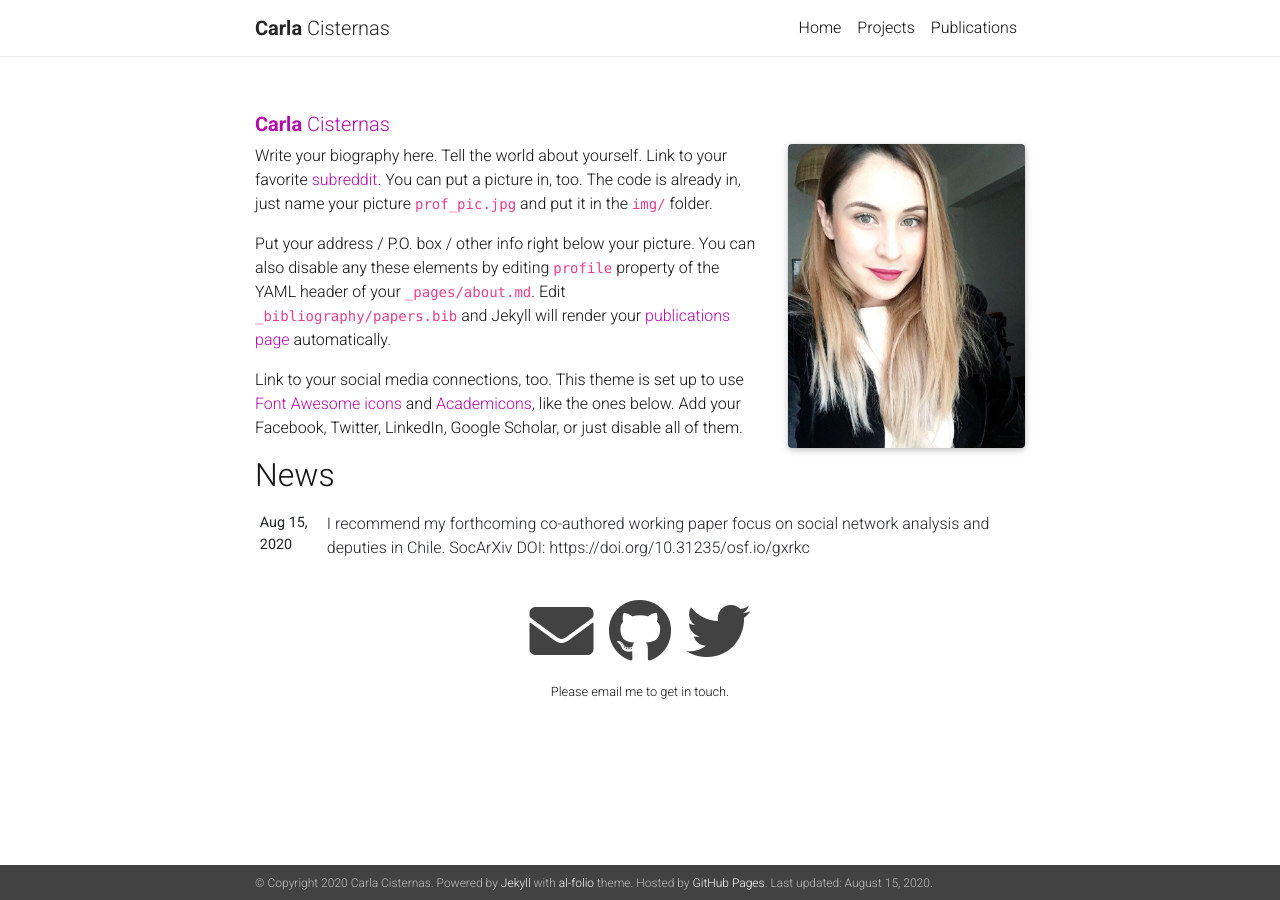
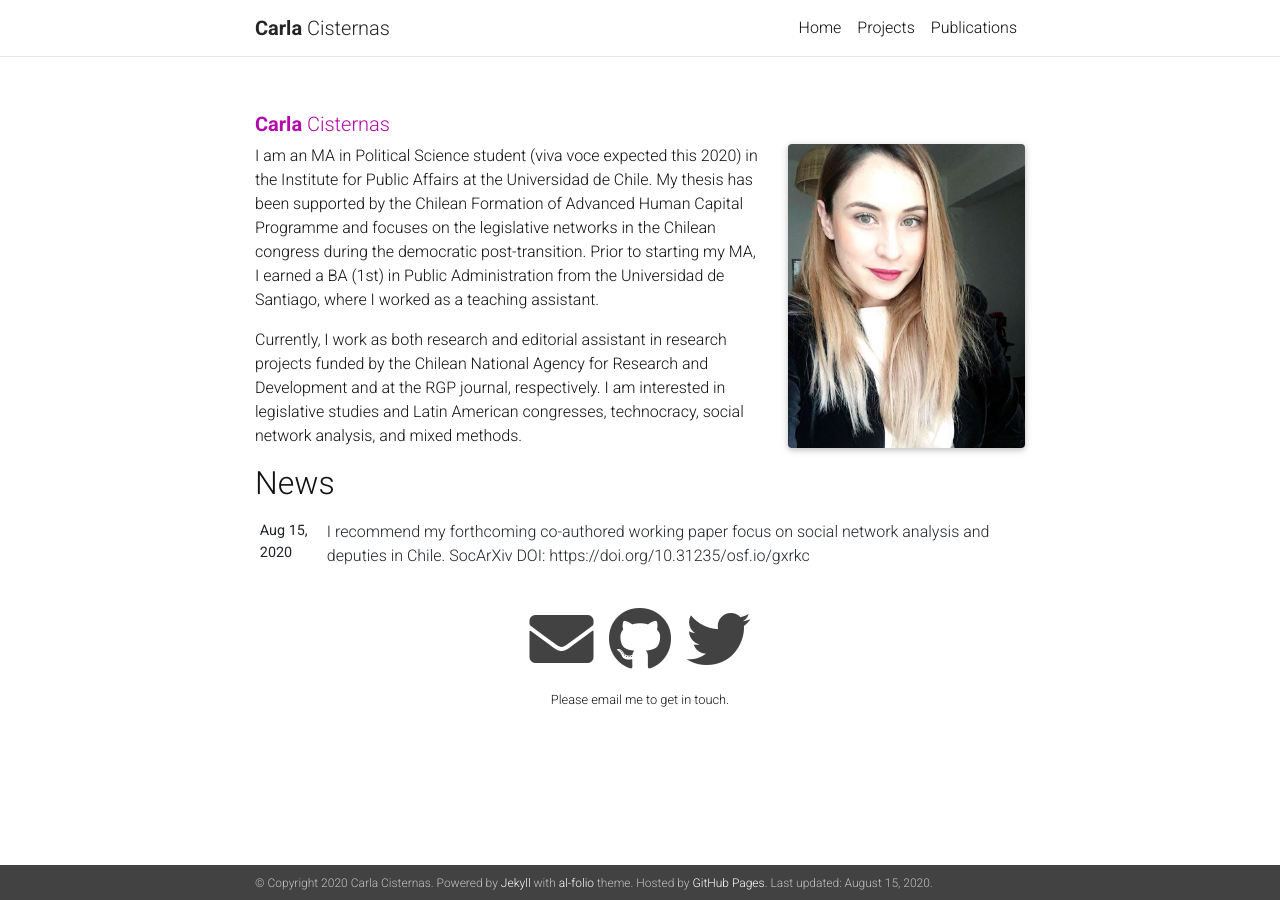
Before and after one commit to training-datalab/carlacisternas.com, a Jekyll site: the page built from _pages/about.md, in a window 1280 px wide. Built offline with Jekyll 4.4.1, drawn with Linux system fonts in a browser that asks for light colours; nearby versions of some CDN libraries; a style sheet for code colours, icons or effects is not loaded.

Commit message:
Update about.md

```diff
--- a/_pages/about.md
+++ b/_pages/about.md
@@ -16,8 +16,6 @@ news: true
 social: true
 ---
 
-Write your biography here. Tell the world about yourself. Link to your favorite [subreddit](http://reddit.com){:target="\_blank"}. You can put a picture in, too. The code is already in, just name your picture `prof_pic.jpg` and put it in the `img/` folder.
+I am an MA in Political Science student (viva voce expected this 2020) in the Institute for Public Affairs at the Universidad de Chile. My thesis has been supported by the Chilean Formation of Advanced Human Capital Programme and focuses on the legislative networks in the Chilean congress during the democratic post-transition. Prior to starting my MA, I earned a BA (1st) in Public Administration from the Universidad de Santiago, where I worked as a teaching assistant.
 
-Put your address / P.O. box / other info right below your picture. You can also disable any these elements by editing `profile` property of the YAML header of your `_pages/about.md`. Edit `_bibliography/papers.bib` and Jekyll will render your [publications page](/al-folio/publications/) automatically.
-
-Link to your social media connections, too. This theme is set up to use [Font Awesome icons](http://fortawesome.github.io/Font-Awesome/){:target="\_blank"} and [Academicons](https://jpswalsh.github.io/academicons/){:target="\_blank"}, like the ones below. Add your Facebook, Twitter, LinkedIn, Google Scholar, or just disable all of them.
+Currently, I work as both research and editorial assistant in research projects funded by the Chilean National Agency for Research and Development and at the RGP journal, respectively. I am interested in legislative studies and Latin American congresses, technocracy, social network analysis, and mixed methods.
```
